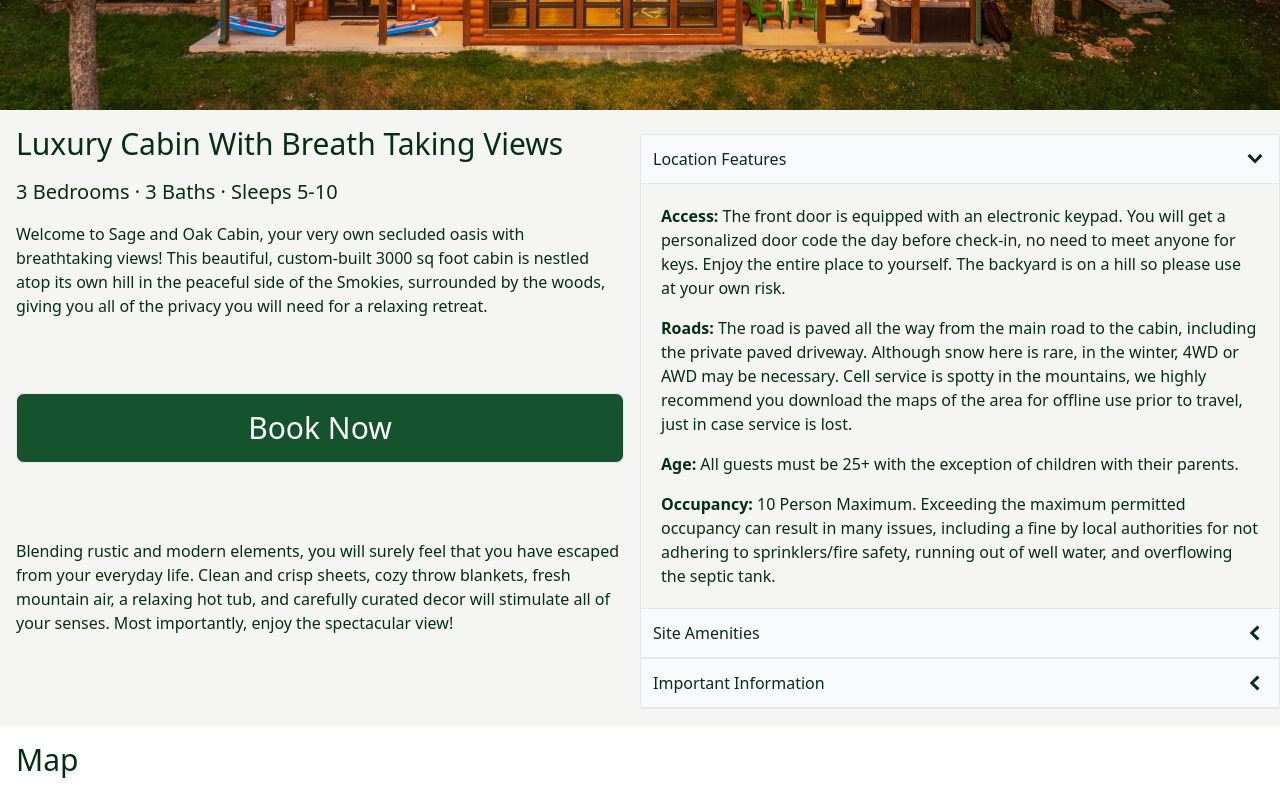
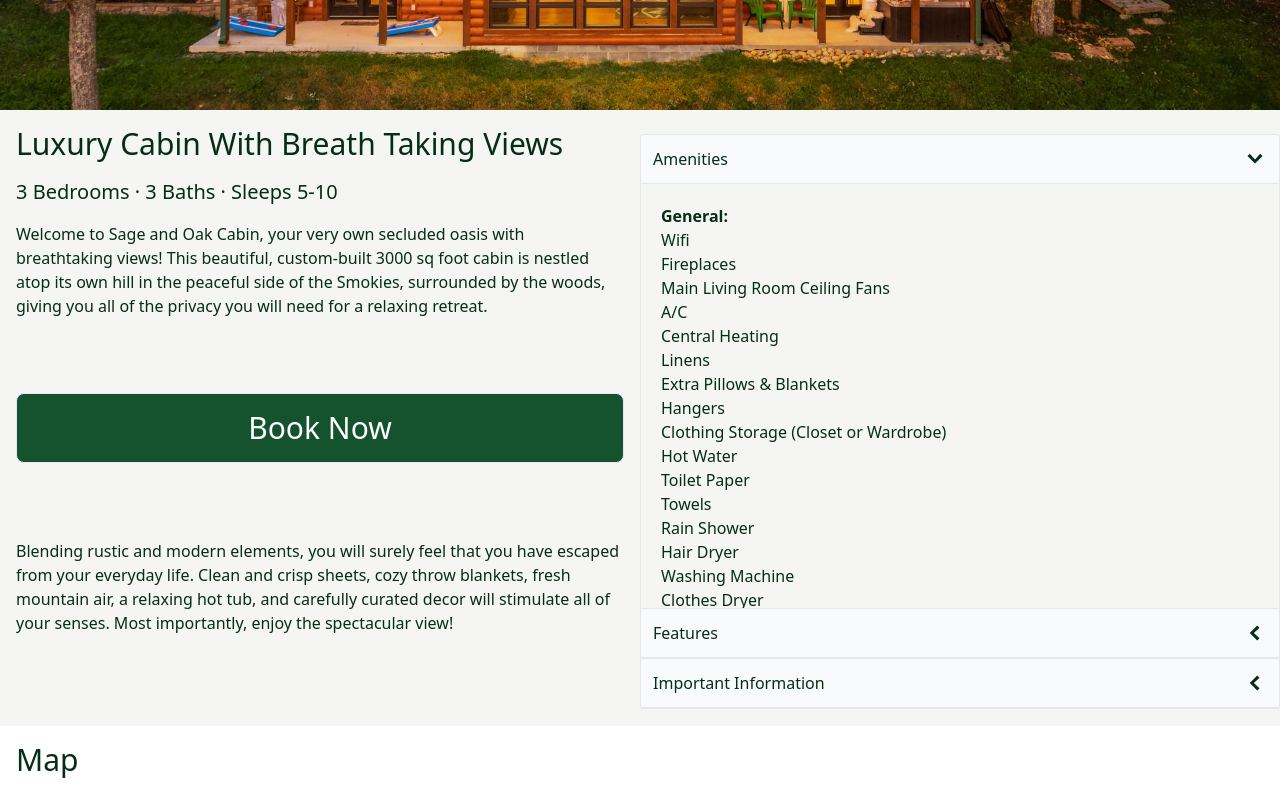
Before and after one commit to Ozzy-codes/React_S.A.O, a React (Create React App) app: page / in a window 1280 px wide. Shown: the part 640-1440 px from the top of the page. Built offline with nearby package versions, Linux system fonts and the light colour scheme; grey boxes are pictures that could not be loaded; a web font is replaced by a local one.

Commit message:
update seed date with bullet point list
Amenity description organized via bullets, current solution
is to map over bullet list and create div tages that can
be flex'd across its container.

```diff
--- a/src/components/FeatureAccordion.js
+++ b/src/components/FeatureAccordion.js
@@ -27,16 +27,35 @@ function FeatureAccordion({ className }) {
       refDrawer.nextSibling.style.maxHeight = "0px"
     }
 
+    let list
+    if (item.bulletPointList === true) {
+      list = item.content.map((subSection) => (
+        <div key={subSection.title}>
+          <b>{subSection.title}:</b> {
+            subSection.description.map((item, idx) => (
+              <div key={idx}>{
+                item
+              }</div>
+            ))
+          }
+        </div>
+      ))
+    } else {
+      list = item.content.map((subSection) => (
+        <div key={subSection.title}>
+          <b>{subSection.title}:</b> {subSection.description}
+        </div>
+      ))
+    }
+
     const content = (
       <div
         style={{ maxHeight: "0px" }}
         className="border-b px-5 overflow-hidden h-[350px] md:h-[425px] overflow-y-scroll">
         <div className="my-5 list_spacing">
-          {item.content.map((subSection) => (
-            <div key={subSection.title}>
-              <b>{subSection.title}:</b> {subSection.description}
-            </div>
-          ))}
+          {
+            list
+          }
         </div>
       </div>
     )
--- a/src/seeds/AccordionData.js
+++ b/src/seeds/AccordionData.js
@@ -1,92 +1,112 @@
 export const items = [
+  //  TODO: update seed data with obsidian notes -- see S&O Text Organization
   {
     id: "1",
-    label: "Location Features",
+    label: "Amenities",
+    bulletPointList: true,
     content: [
       {
-        title: "Access",
-        description:
-          "The front door is equipped with an electronic keypad. You will get a personalized door code the day before check-in, no need to meet anyone for keys. Enjoy the entire place to yourself. The backyard is on a hill so please use at your own risk."
+        title: "General",
+        description: [
+          'Wifi',
+          'Fireplaces',
+          'Main Living Room Ceiling Fans',
+          'A/C',
+          'Central Heating ',
+          'Linens ',
+          'Extra Pillows & Blankets',
+          'Hangers',
+          'Clothing Storage (Closet or Wardrobe)',
+          'Hot Water',
+          'Toilet Paper',
+          'Towels',
+          'Rain Shower',
+          'Hair Dryer',
+          'Washing Machine',
+          'Clothes Dryer',
+          ' Iron & Board',
+        ]
       },
       {
-        title: "Roads",
-        description:
-          "The road is paved all the way from the main road to the cabin, including the private paved driveway. Although snow here is rare, in the winter, 4WD or AWD may be necessary. Cell service is spotty in the mountains, we highly recommend you download the maps of the area for offline use prior to travel, just in case service is lost."
+        title: "Kitchen",
+        description: [
+          'Microwave',
+          'Keurig K-duo Coffee Maker',
+          'Kettle',
+          'Baking Sheet',
+          'Refrigerator',
+          'Dishwasher',
+          'Toaster',
+          'Pots & Pans',
+          'Barbecue/ Grill Utensils',
+          'Gas Stove',
+          'Dishes & Utensils',
+          'Paper Towels',
+          'Freezer',
+          'Kitchen Island',
+          'Wine Glass',
+          'Oven',
+          'Spices/ Pantry Items',
+          'Blender',
+        ]
       },
       {
-        title: "Age",
-        description:
-          "All guests must be 25+ with the exception of children with their parents."
+        title: "Bathrooms",
+        description: [
+          '3 Bathrooms',
+          'Master - Shower, Toilet, Tub',
+          'Main Floor Guest Bathroom - Combination Tub/Shower, Toilet',
+          'Lower Level Bathroom - Combination Tub/Shower, Toilet',
+        ]
       },
       {
-        title: "Occupancy",
-        description:
-          "10 Person Maximum. Exceeding the maximum permitted occupancy can result in many issues, including a fine by local authorities for not adhering to sprinklers/fire safety, running out of well water, and overflowing the septic tank."
+        title: "Seelping Arrangements",
+        description: [
+          '3 Bedrooms, sleeps 5-10',
+          'Master Bedroom - 1 king bed',
+          'Main floor Guest Bedroom - 1 King bed',
+          'Lower Level Living Room/ Game Room - 1 Sleeper Sofa/Futon ',
+          'Lower Level Bedroom - 2 Queen Beds',
+        ]
       },
       {
-        title: "Smoking",
-        description: "This is a NON-SMOKING/VAPING cabin."
+        title: "Entertainment",
+        description: [
+          'Television ',
+          'Smart TV',
+          'Games/Board Games',
+          'Foosball',
+          'Air Hockey',
+          'Video Arcade',
+        ]
       },
       {
-        title: "Weather",
-        description:
-          "No refunds for weather/natural disasters/power outages/other things that are beyond our control.  Please purchase travel insurance for coverage."
+        title: "Outdoor",
+        description: [
+          'Grill - bring your own charcoal',
+          'Deck/Patio',
+          'Balcony/Terrace',
+          'Outdoor Seating',
+          'Hot tub',
+          'Free parking',
+        ]
       },
       {
-        title: "Hot Tub",
-        description:
-          "The hot tub is for guests 25 and over only. Alcohol and glassware are NOT allowed near the hot tub. You are not allowed to use the hot tub if you have consumed alcohol or if you are pregnant. Do not dive headfirst into the hot tub. Use the hot tub AT YOUR OWN RISK! Please refer to the hot tub rules posted in the patio for further details."
+        title: "Safety",
+        description: [
+          'Carbon Monoxide Detector ',
+          'Exterior Lighting ',
+          'Fire Extinguisher',
+          'First Aid Kit',
+          'Smoke Detector',
+        ]
       },
-      {
-        title: "Well Water",
-        description:
-          "Water supply is solely from a private well.  It is safe to drink but we suggest bringing bottled water.  Although we have a large storage water tank installed, please be aware that during certain nonspecific times of the year, the well can yield less water than normal.  Please practice water conservation to avoid loss of water.  Timing of water usage is essential because high usage will deplete the well before it can replenish.  The washing machine and the hot tub are the most detrimental to the well supply and use of these items should only take place during times when water use throughout the rest of the cabin is minimal.  After use of these items, the well will need to be replenished so please allow adequate time before additional heavy water use."
-      },
-      {
-        title: "Trash",
-        description:
-          "Please dump liquids (not oil) into the sink and not into trash bags. Place all trash into trash bags and secure trash bags in the bearproof trash containers next to the driveway. We do not have regularly scheduled trash pick-ups. If needed, there are trash drop-off convenience centers, the closest location is at 943 Center View Rd, Sevierville, TN 37862."
-      },
-      {
-        title: "Garbage Disposal",
-        description:
-          "Please do not throw fibrous foods (ie. banana skins, broccoli, celery, corn husks, potato peels), bones, eggshells, nor coffee grounds into the garbage disposal. This will clog the blades and you will end up with an overflowing sink, which is no fun for anyone. Also, please don't stick body parts into the garbage disposal. Losing a finger is not going to be a pleasant vacation memory."
-      },
-      {
-        title: "Critters",
-        description:
-          "We subscribe to monthly pest control, however this cabin is in the wilderness, and with that comes bugs and other wild animals, including bears and snakes. Please practice bear safety (guidelines will be posted on the refrigerator). Remember to keep your doors locked, throw trash in the bear-proof containers, don't feed or try to approach a bear, and don't leave any food outdoors, including on the grill nor in your car."
-      },
-      {
-        title: "Pets",
-        description:
-          " Pets are NOT allowed. We love pets, however some of our family members and guests are very allergic to pet dander. Please be considerate and make alternate vacation arrangements for your furry family members.  There are many pet-friendly cabins in the area that would love to host your family."
-      },
-      {
-        title: "Fireplace",
-        description:
-          "There are two gas fireplaces which are only turned on from October 1 - April 1. No outdoor fires are allowed except for charcoal BBQ grill. No unauthorized fires (including candles)."
-      },
-      {
-        title: "Check In/Out",
-        description:
-          "Check-in at 4:00 PM. Check-out at 10:00 AM. We do not offer early check-in nor late check-out. We do not allow check-ins nor check-outs on holidays."
-      },
-      {
-        title: "Curtains",
-        description:
-          "Most of the rooms have curtains. The master bedroom currently does not have window treatments covering the floor-to-ceiling windows , please bring eye masks if light is bothersome in the morning."
-      },
-      {
-        title: "Other Safety",
-        description:
-          "Do not lean or hang on the railings. This is not the place to audition for Cirque du Soleil."
-      }
     ]
   },
   {
     id: "2",
-    label: "Site Amenities",
+    label: "Features",
+    bulletPointList: false,
     content: [
       {
         title: "Access",
@@ -172,6 +192,7 @@ export const items = [
   {
     id: "3",
     label: "Important Information",
+    bulletPointList: false,
     content: [
       {
         title: "Access",
```
